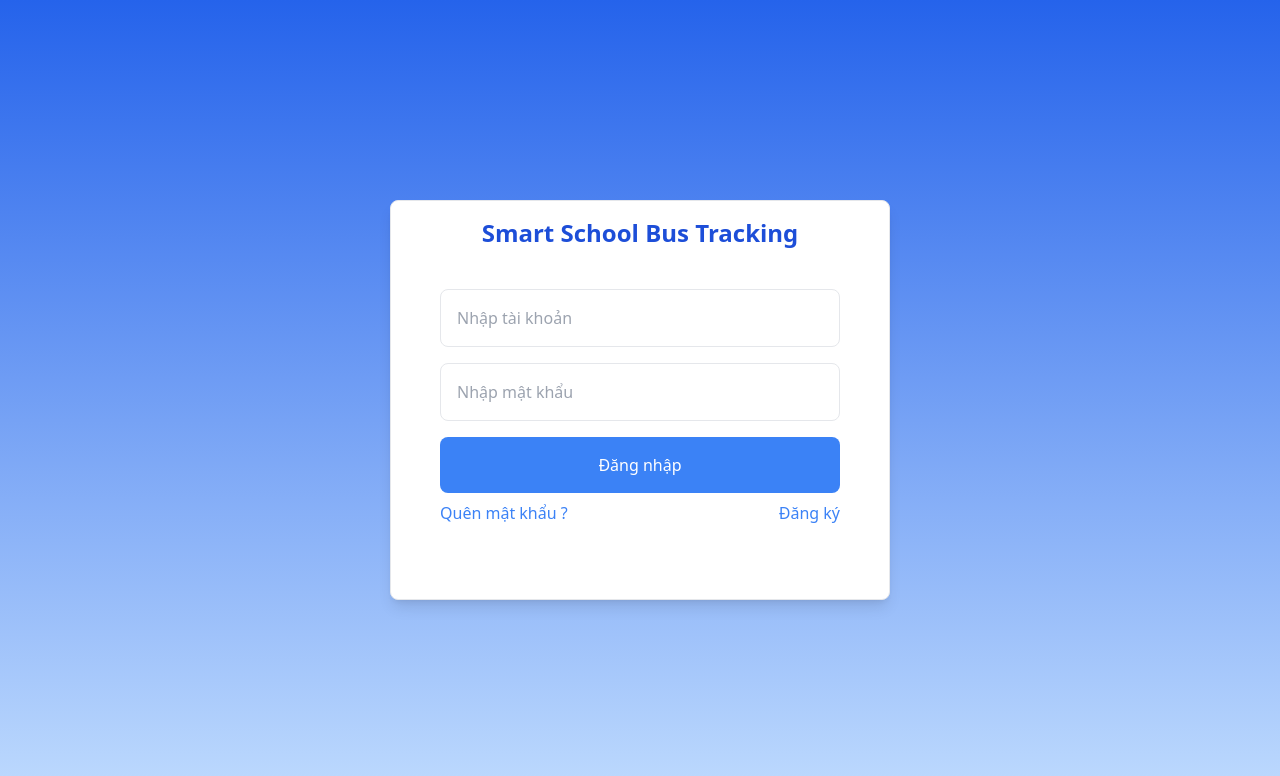
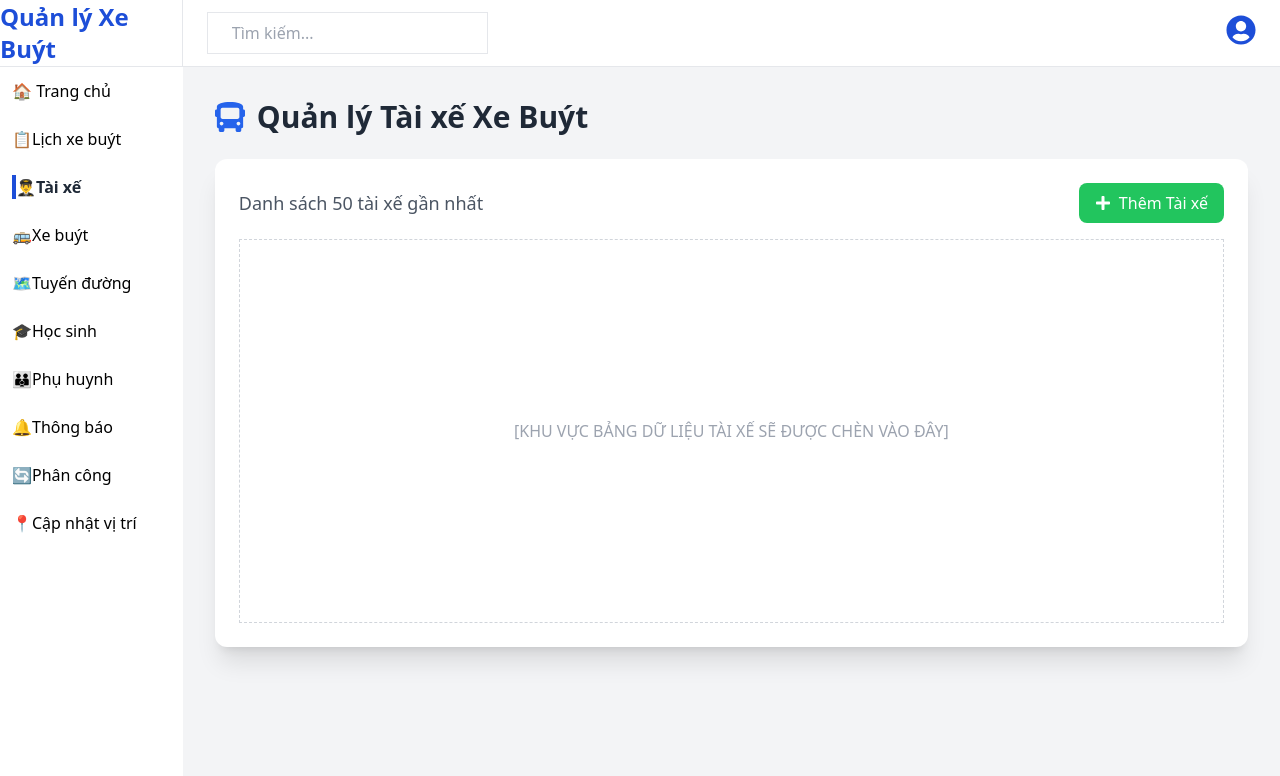
Before and after one commit to thongle2k5/HK1_2025-2026_CNPM_N7, a React app in the folder src/frontend/: page /drivers in a window 1280 px wide. Shown: the top 776 px of the page. Built offline with nearby package versions, Linux system fonts and the light colour scheme; the HTML template or start-up script is replaced by a standard one.

Commit message:
cập nhật giao diện quản lý và đăng nhập

```diff
--- a/src/frontend/package.json
+++ b/src/frontend/package.json
@@ -11,7 +11,8 @@
   },
   "dependencies": {
     "react": "^19.1.1",
-    "react-dom": "^19.1.1"
+    "react-dom": "^19.1.1",
+    "react-router-dom": "^7.9.4"
   },
   "devDependencies": {
     "@eslint/js": "^9.36.0",
--- a/src/frontend/src/App.jsx
+++ b/src/frontend/src/App.jsx
@@ -1,5 +1,7 @@
-import Login from "./pages/common/Login";
-
+import AdminLayout from "./pages/admin/AdminLayout.jsx";
+import DriversPage from "./pages/admin/DriversPage.jsx";
+import Dashboard from "./pages/admin/Dashboard.jsx";
+import { Routes, Route } from "react-router-dom";
 export default function App() {
-  return <Login />;
+  return <AdminLayout />;
 }
--- a/src/frontend/src/main.jsx
+++ b/src/frontend/src/main.jsx
@@ -2,8 +2,11 @@ import React from 'react'
 import ReactDOM from 'react-dom/client'
 import App from './App.jsx'
 import './index.css'
+import { BrowserRouter } from 'react-router-dom';
 ReactDOM.createRoot(document.getElementById('root')).render(
   <React.StrictMode>
+    <BrowserRouter>
     <App />
+    </BrowserRouter>
   </React.StrictMode>,
 )
--- /dev/null
+++ b/src/frontend/src/pages/admin/AdminLayout.jsx
@@ -0,0 +1,95 @@
+import { FaUserCircle } from "react-icons/fa";
+import DriversPage from "./DriversPage";
+import { Link, Routes, Route, useLocation } from "react-router-dom";
+function App() {
+  const location = useLocation();
+  return (
+    <div className=" min-h-screen grid grid-cols-7 grid-rows-12 ">
+      <div className="row-span-12 col-span-1 bg-white  grid grid-rows-12 ">
+        <div className="flex justify-center items-center row-span-1 font-bold text-blue text-2xl border-b border-r">
+          Quản lý Xe Buýt
+        </div>
+        <div className="block row-span-11 text-black">
+          <ul className=" h-full ">
+            <li className="p-3 flex hover:bg-blue-500 hover:text-white items-center cursor-pointer ">
+              <Link
+                to="/"
+                className={`w-full flex items-center
+        ${
+          location.pathname === "/"
+            ? "border-l-4 border-blue-700 font-semibold text-gray-800 hover:text-white"
+            : ""
+        }`}
+              >
+                🏠 Trang chủ
+              </Link>
+            </li>
+            <li className="p-3 flex hover:bg-blue-500 hover:text-white items-center cursor-pointer">
+              📋Lịch xe buýt
+            </li>
+            <li className="p-3 flex hover:bg-blue-500 hover:text-white items-center cursor-pointer">
+              <Link
+                to="/drivers"
+                className={`w-full  flex items-center
+        ${
+          location.pathname === "/drivers"
+            ? "border-l-4 border-blue-700 font-semibold text-gray-800 hover:text-white"
+            : ""
+        }`}
+              >
+                👨‍✈️Tài xế
+              </Link>
+            </li>
+            <li className="p-3 flex hover:bg-blue-500 hover:text-white items-center cursor-pointer">
+              🚌Xe buýt
+            </li>
+            <li className="p-3 flex hover:bg-blue-500 hover:text-white items-center cursor-pointer">
+              🗺️Tuyến đường
+            </li>
+            <li className="p-3 flex hover:bg-blue-500 hover:text-white items-center cursor-pointer">
+              🎓Học sinh
+            </li>
+            <li className="p-3 flex hover:bg-blue-500 hover:text-white items-center cursor-pointer">
+              👪Phụ huynh
+            </li>
+            <li className="p-3 flex hover:bg-blue-500 hover:text-white items-center cursor-pointer">
+              🔔Thông báo
+            </li>
+            <li className="p-3 flex hover:bg-blue-500 hover:text-white items-center cursor-pointer">
+              🔄Phân công
+            </li>
+            <li className="p-3 flex hover:bg-blue-500 hover:text-white items-center cursor-pointer">
+              📍Cập nhật vị trí
+            </li>
+          </ul>
+        </div>
+      </div>
+
+      <div className=" flex items-center justify-between col-span-6 row-span-1 bg-white border-b">
+        <div className="px-6 ">
+          <input
+            type="text"
+            placeholder="Tìm kiếm..."
+            className="p-2 px-6 border outline-none text-black"
+          />
+        </div>
+        <div className="px-6 ">
+          <button>
+            <FaUserCircle className="text-3xl" />
+          </button>
+        </div>
+      </div>
+
+      <div className="row-span-11  col-span-6 ">
+        <Routes>
+          {/* Route cho Trang chủ */}
+          <Route path="/" element={<h1>Chào mừng đến Trang chủ!</h1>} />
+
+          <Route path="/drivers" element={<DriversPage />} />
+        </Routes>
+      </div>
+    </div>
+  );
+}
+
+export default App;
--- a/src/frontend/src/pages/admin/Dashboard.jsx
+++ b/src/frontend/src/pages/admin/Dashboard.jsx
@@ -1,49 +1,5 @@
-function App() {
-  return (
-   <div className="flex h-screen bg-gray-100">
-      {/* Sidebar */}
-      <aside className="w-64 bg-blue-600 text-white p-4">
-        <h1 className="text-2xl font-bold mb-8">Bus Admin</h1>
-        <nav className="space-y-4">
-          <a href="#" className="block hover:text-blue-400">Dashboard</a>
-          <a href="#" className="block hover:text-blue-400">Routes</a>
-          <a href="#" className="block hover:text-blue-400">Drivers</a>
-          <a href="#" className="block hover:text-blue-400">Buses</a>
-          <a href="#" className="block hover:text-blue-400">Reports</a>
-        </nav>
-      </aside>
-
-      {/* Nội dung chính */}
-      <div className="flex-1 flex flex-col">
-        {/* Navbar */}
-        <header className="bg-white shadow p-4 flex justify-between items-center">
-          <input
-            type="text"
-            placeholder="Tìm kiếm..."
-            className="border rounded px-3 py-1 w-64"
-          />
-          <div className="flex items-center gap-4">
-            <button className="text-gray-600 hover:text-gray-900">🔔</button>
-            <img
-              src="https://via.placeholder.com/32"
-              alt="avatar"
-              className="rounded-full w-8 h-8"
-            />
-          </div>
-        </header>
-
-        {/* Nội dung dashboard */}
-        <main className="p-6 overflow-y-auto">
-          <h2 className="text-2xl font-semibold mb-4">Tổng quan hệ thống</h2>
-          <div className="grid grid-cols-1 md:grid-cols-3 gap-6">
-            <div className="bg-white p-6 rounded-lg shadow">📊 Thống kê</div>
-            <div className="bg-white p-6 rounded-lg shadow">🚌 Số xe</div>
-            <div className="bg-white p-6 rounded-lg shadow">👨‍✈️ Tài xế</div>
-          </div>
-        </main>
-      </div>
-    </div>
-  );
+import React from "react";
+function Dashboard() {
+  return <h1>hello wodzxcsdcrd</h1>;
 }
-
-export default App;
+export default Dashboard;
--- /dev/null
+++ b/src/frontend/src/pages/admin/DriversPage.jsx
@@ -0,0 +1,36 @@
+// src/pages/admin/DriversPage.jsx
+
+import React from 'react';
+import { FaBus, FaPlus } from 'react-icons/fa'; // Giả sử dùng React Icons
+
+function DriversPage() {
+  return (
+    // Component này chỉ tập trung vào nội dung trang Tài xế
+    <div className="p-8">
+
+      {/* Tiêu đề Trang */}
+      <h1 className="text-3xl font-extrabold text-gray-800 mb-6 flex items-center">
+        <FaBus className="mr-3 text-blue-600" />
+        Quản lý Tài xế Xe Buýt
+      </h1>
+
+      {/* KHU VỰC CHỨA BẢNG VÀ CHỨC NĂNG */}
+      <div className="bg-white p-6 shadow-xl rounded-xl">
+        <div className="flex justify-between items-center mb-4">
+          <p className="text-gray-600 text-lg">Danh sách 50 tài xế gần nhất</p>
+          <button className="bg-green-500 text-white py-2 px-4 rounded-lg hover:bg-green-600 flex items-center">
+            <FaPlus className="mr-2" /> Thêm Tài xế
+          </button>
+        </div>
+
+        {/* Giả lập vị trí của Bảng Dữ liệu */}
+        <div className="border border-dashed border-gray-300 h-96 flex items-center justify-center text-gray-400">
+          [KHU VỰC BẢNG DỮ LIỆU TÀI XẾ SẼ ĐƯỢC CHÈN VÀO ĐÂY]
+        </div>
+      </div>
+
+    </div>
+  );
+}
+
+export default DriversPage;
```
Also changed, not shown: 1 other file (tests, documents, lock files or other folders).
